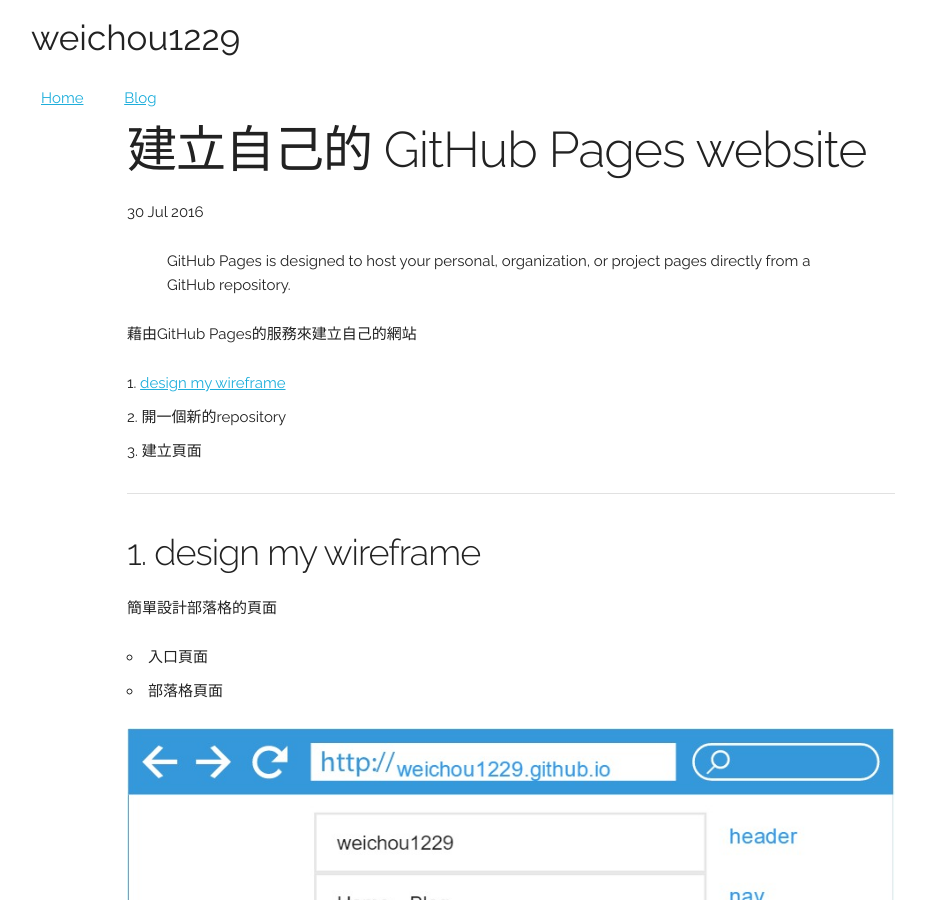
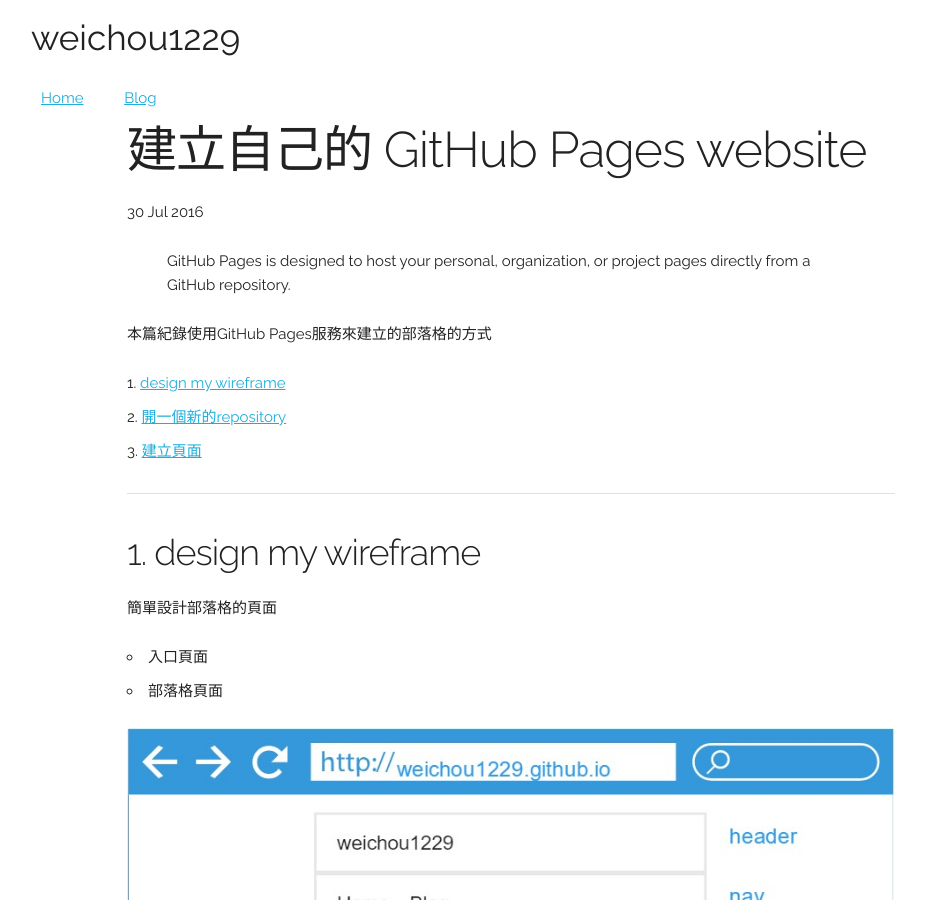
Before and after one commit to weichou1229/weichou.github.io, a Jekyll site: the page built from _posts/blog/2016-07-30-建立自己的-GitHub-Pages-website.md, in a window 1280 px wide and 900 px high. Shown: the whole window, without its empty margins (129-1055 px from the left). Built offline with Jekyll 4.4.1, drawn with Linux system fonts in a browser that asks for light colours; comment, search, counter and statistics services are not loaded.

```diff
--- a/_posts/blog/2016-07-30-建立自己的-GitHub-Pages-website.md
+++ b/_posts/blog/2016-07-30-建立自己的-GitHub-Pages-website.md
@@ -7,24 +7,24 @@ date: 2016-07-30 15:00:00
 
 >GitHub Pages is designed to host your personal, organization, or project pages directly from a GitHub repository.
 
-藉由GitHub Pages的服務來建立自己的網站
+本篇紀錄使用GitHub Pages服務來建立的部落格的方式
 
- 1. [design my wireframe](#blog-wireframe)
- 2. 開一個新的repository
- 3. 建立頁面
+ 1. [design my wireframe](#1)
+ 2. [開一個新的repository](#2)
+ 3. [建立頁面](#3)
 
 
 --------------------------------------------------
-<a name="blog-wireframe"></a>
-### 1. design my wireframe
+
+### 1. design my wireframe  <a name="1"></a>
 簡單設計部落格的頁面
   * 入口頁面
   * 部落格頁面
 
 <img src="{{ site.url }}/assets/images/blog-wireframe.jpg" width="100%">
 
-### 2. 開一個新的repository
+### 2. 開一個新的repository  <a name="2"></a>
 用github帳號建立一個repository,名稱為`username.github.io` ,
 以我的例子:`weichou1229.github.io`
 
-### 3. 建立靜態頁面結構
+### 3. 建立靜態頁面結構  <a name="3"></a>
```
